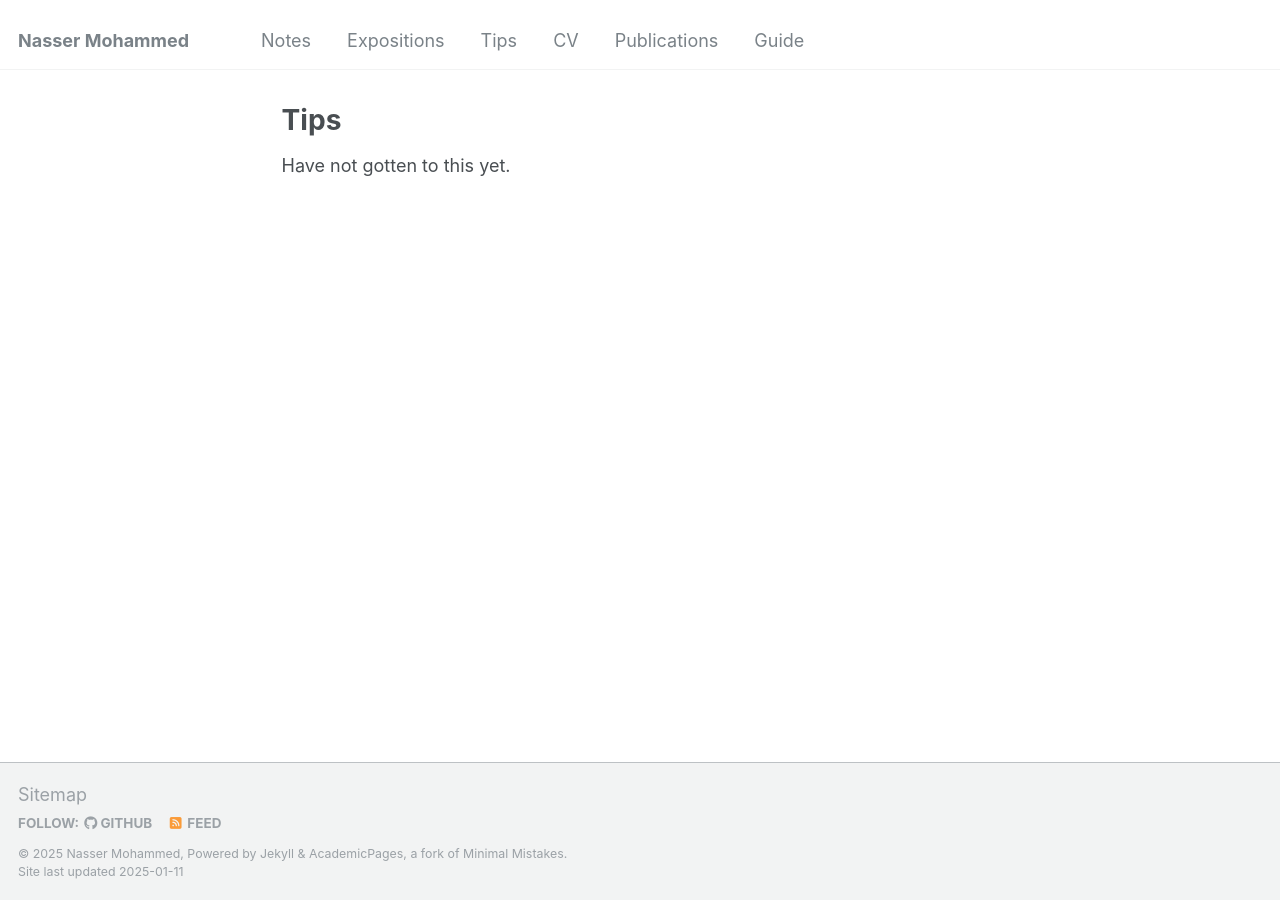
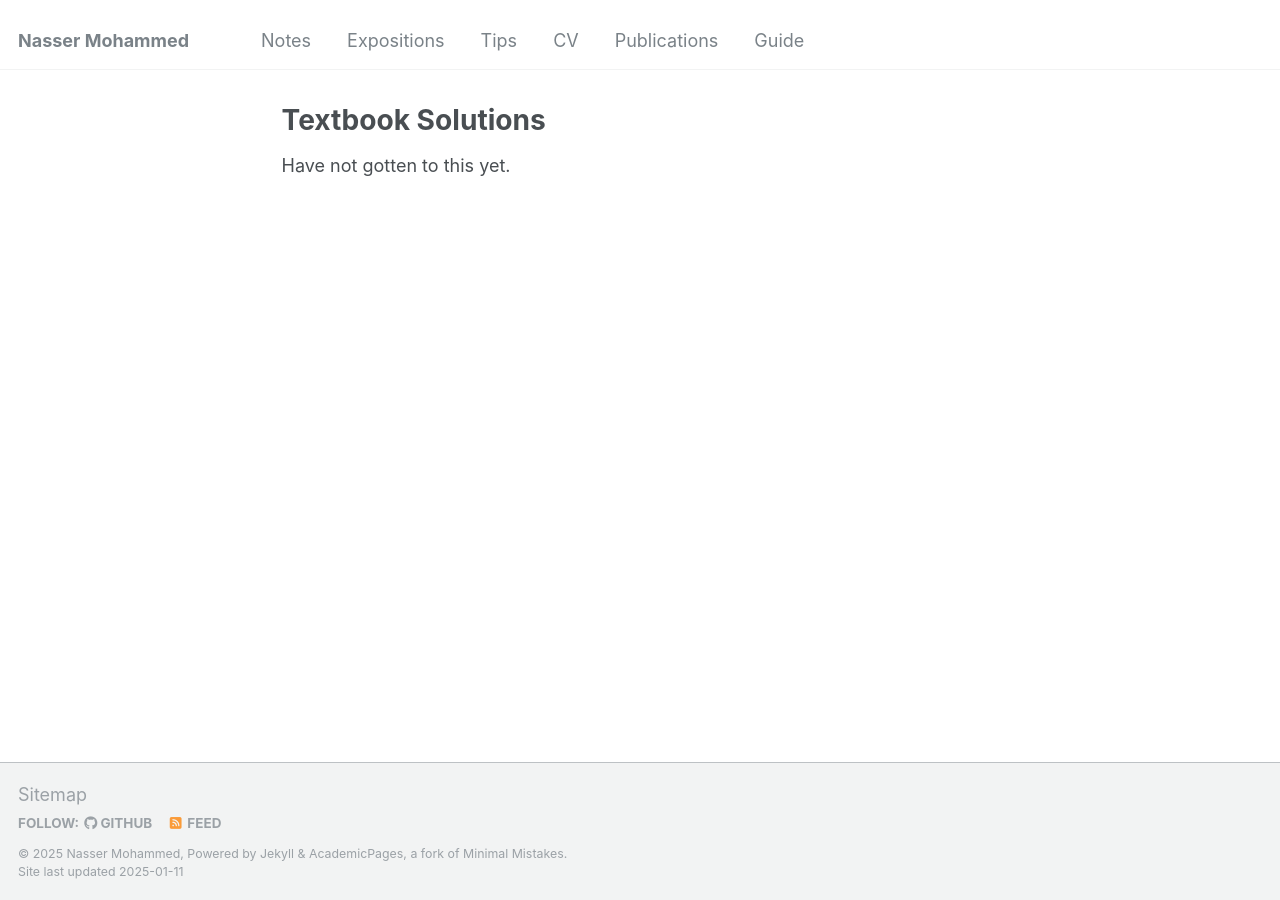
Before and after one commit to Nasser-Mohammed/Nasser-Mohammed.github.io, a Jekyll site: the page built from _pages/tips.md, in a window 1280 px wide. Built offline with Jekyll 4.4.1, drawn with Linux system fonts in a browser that asks for light colours.

Commit message:
Update tips.md

```diff
--- a/_pages/tips.md
+++ b/_pages/tips.md
@@ -1,7 +1,7 @@
 ---
 layout: archive
-title: "Tips"
-permalink: /tips/
+title: "Textbook Solutions"
+permalink: /solutions/
 author_profile: false
 ---
 Have not gotten to this yet.
```
